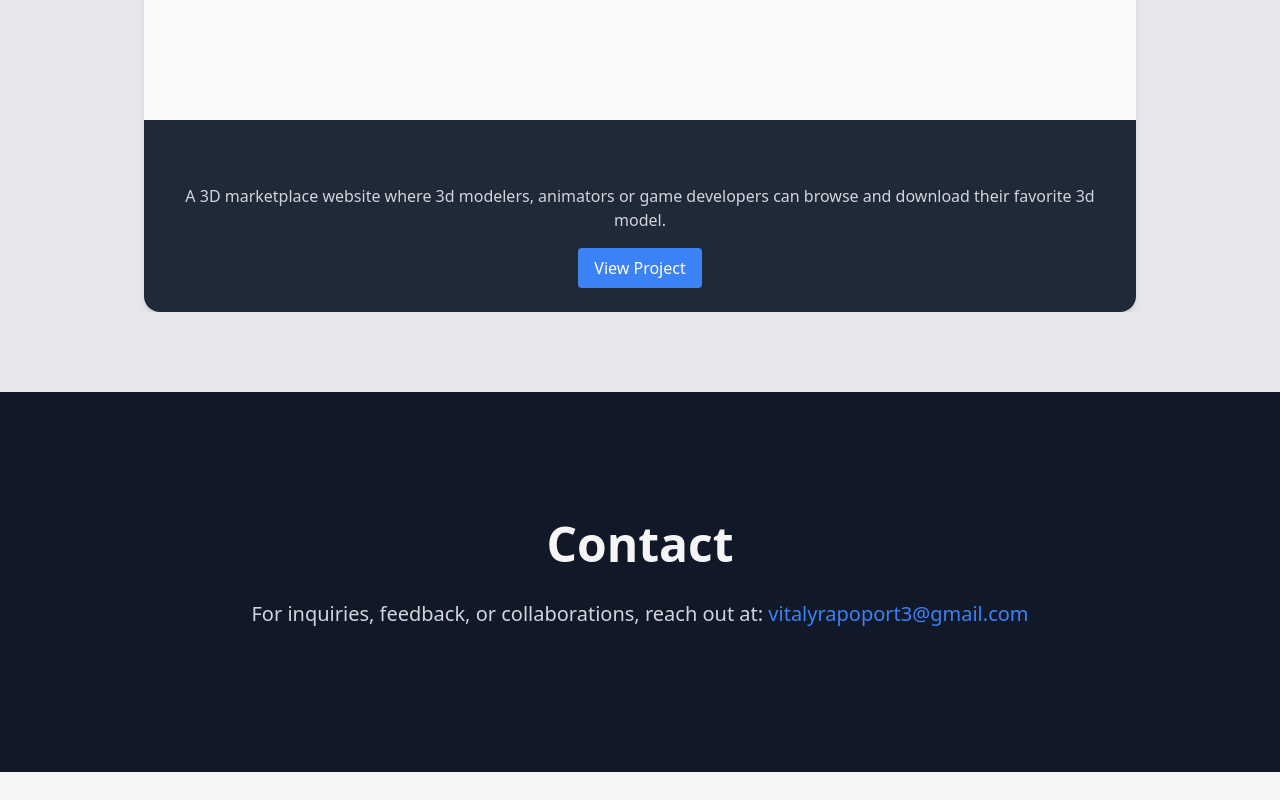
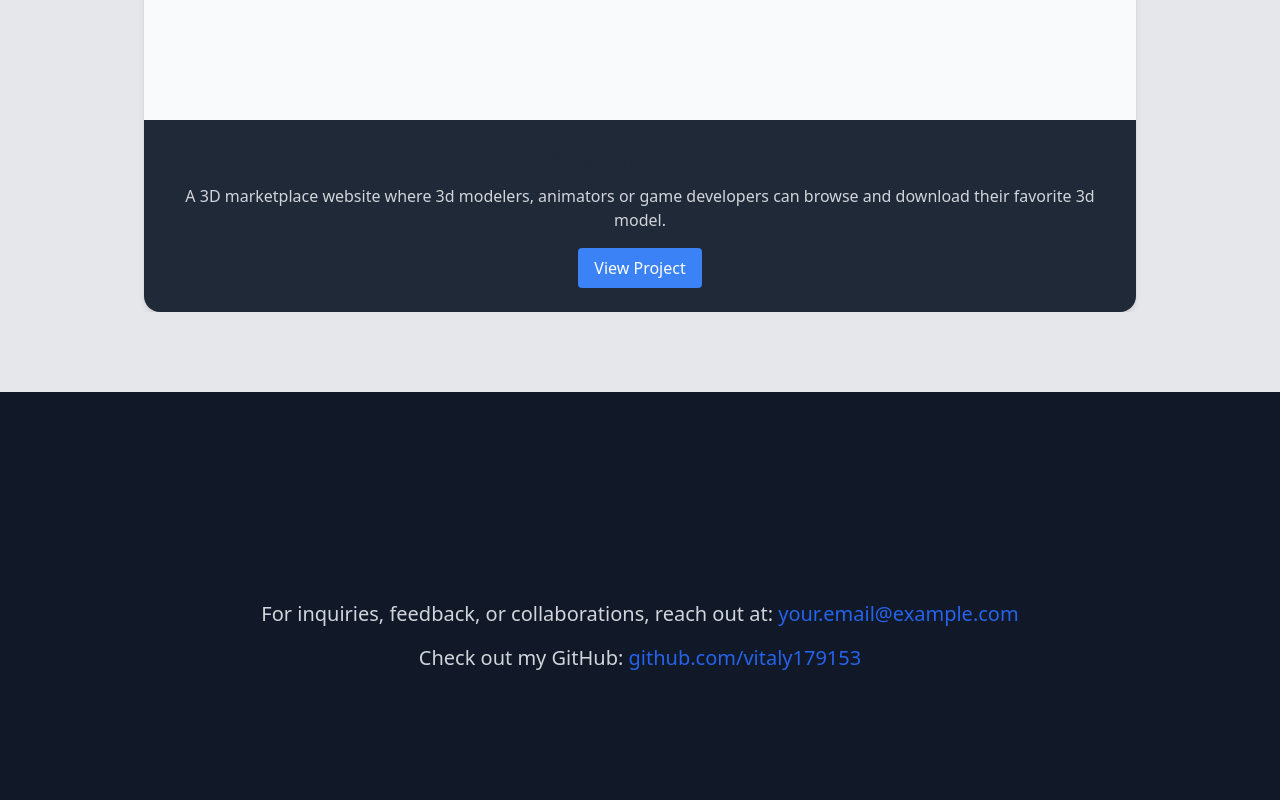
Before and after one commit to vitaly179153/portfolio, a React (Vite) app: page / in a window 1280 px wide. Shown: the part 1342-2142 px from the top of the page. Before the commit the page ends 2114 px from the top, so only its background shows below. Built offline with nearby package versions, Linux system fonts and the light colour scheme.

Commit message:
added github link to footer

```diff
--- a/src/components/Contact.tsx
+++ b/src/components/Contact.tsx
@@ -5,10 +5,21 @@ export default function Contact() {
       className="w-full py-32 flex flex-col justify-center items-center bg-[#111827]"
     >
       <div className="max-w-6xl text-center px-6">
-        <h2 className="text-4xl md:text-5xl font-bold mb-8 text-[#F5F5F5]">Contact</h2>
+        <h2 className="text-4xl md:text-5xl font-bold mb-8 text-gray-900">Contact</h2>
         <p className="text-lg md:text-xl mb-4 text-gray-300">
-          For inquiries, feedback, or collaborations, reach out at:
-          <span className="text-blue-500 font-medium"> vitalyrapoport3@gmail.com</span>
+          For inquiries, feedback, or collaborations, reach out at:{" "}
+          <span className="text-[#2563EB] font-medium">your.email@example.com</span>
+        </p>
+        <p className="text-lg md:text-xl text-gray-300">
+          Check out my GitHub:{" "}
+          <a
+            href="https://github.com/vitaly179153"
+            target="_blank"
+            rel="noopener noreferrer"
+            className="text-[#2563EB] font-medium hover:underline"
+          >
+            github.com/vitaly179153
+          </a>
         </p>
       </div>
     </section>
```
